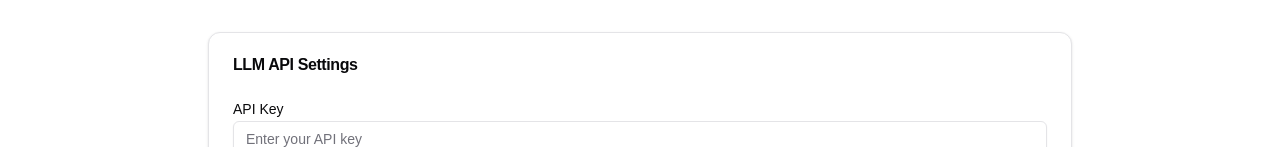
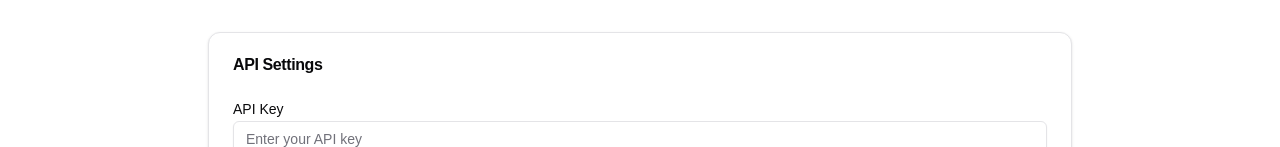
Before and after one commit to 0xMichaelRan/wordchat-nextjs, a Next.js app: page /config in a window 1280 px wide. Shown: the part 382-529 px from the top of the page. Built offline with nearby package versions, Linux system fonts and the light colour scheme.

Commit message:
Need to add new add page

```diff
--- a/src/app/config/config-page.tsx
+++ b/src/app/config/config-page.tsx
@@ -104,7 +104,7 @@ export default function ConfigPage() {
       <h1 className="text-3xl font-bold mb-8">API Keys</h1>
       <Card className="mb-8">
         <CardHeader>
-          <CardTitle>LLM API Settings</CardTitle>
+          <CardTitle>API Settings</CardTitle>
         </CardHeader>
         <CardContent>
           <form onSubmit={(e) => e.preventDefault()} className="space-y-4">
--- a/src/app/word/[id]/word-page.tsx
+++ b/src/app/word/[id]/word-page.tsx
@@ -259,7 +259,7 @@ export default function WordPage() {
     console.log("Saving new details:", editedDetails);
   }
 
-  // Generate explain by LLM
+  // Generate explain by AI
   const handleGenerateExplain = async (word: string) => {
     setIsGenerating(true)
     setIsEditingExplain(false)
--- a/src/components/navigation.tsx
+++ b/src/components/navigation.tsx
@@ -48,7 +48,7 @@ export function Navigation() {
                         <div className="flex items-center gap-2">
                             <Link href="/" className="text-2xl font-bold">WordChat</Link>
                             <span className="text-sm font-medium bg-white text-black px-2 py-0.5 rounded-md">
-                                {config.knowledgeBase || 'LLM'}
+                                {config.knowledgeBase}
                             </span>
                         </div>
                     </div>
```
Also changed, not shown: 1 other file (tests, documents, lock files or other folders).
